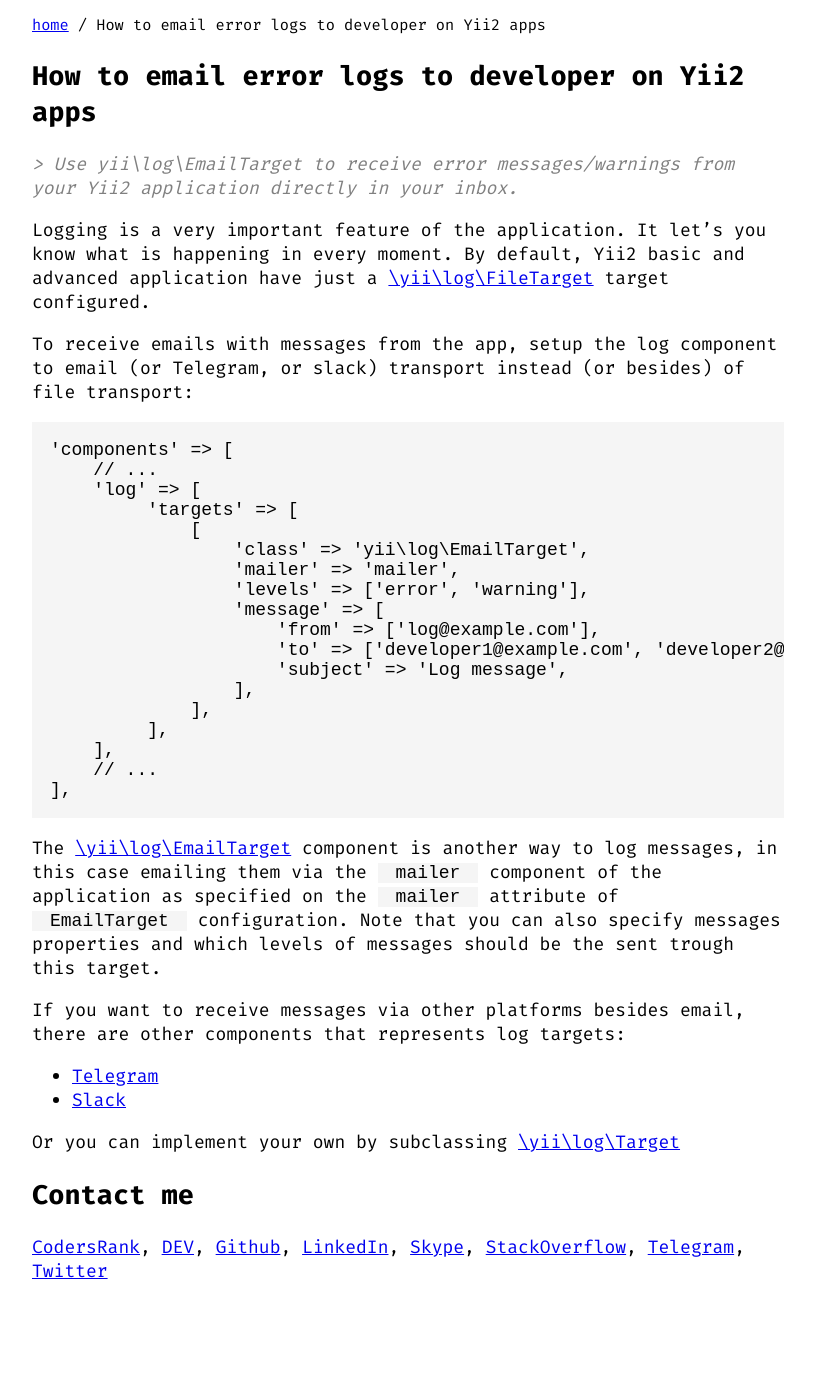
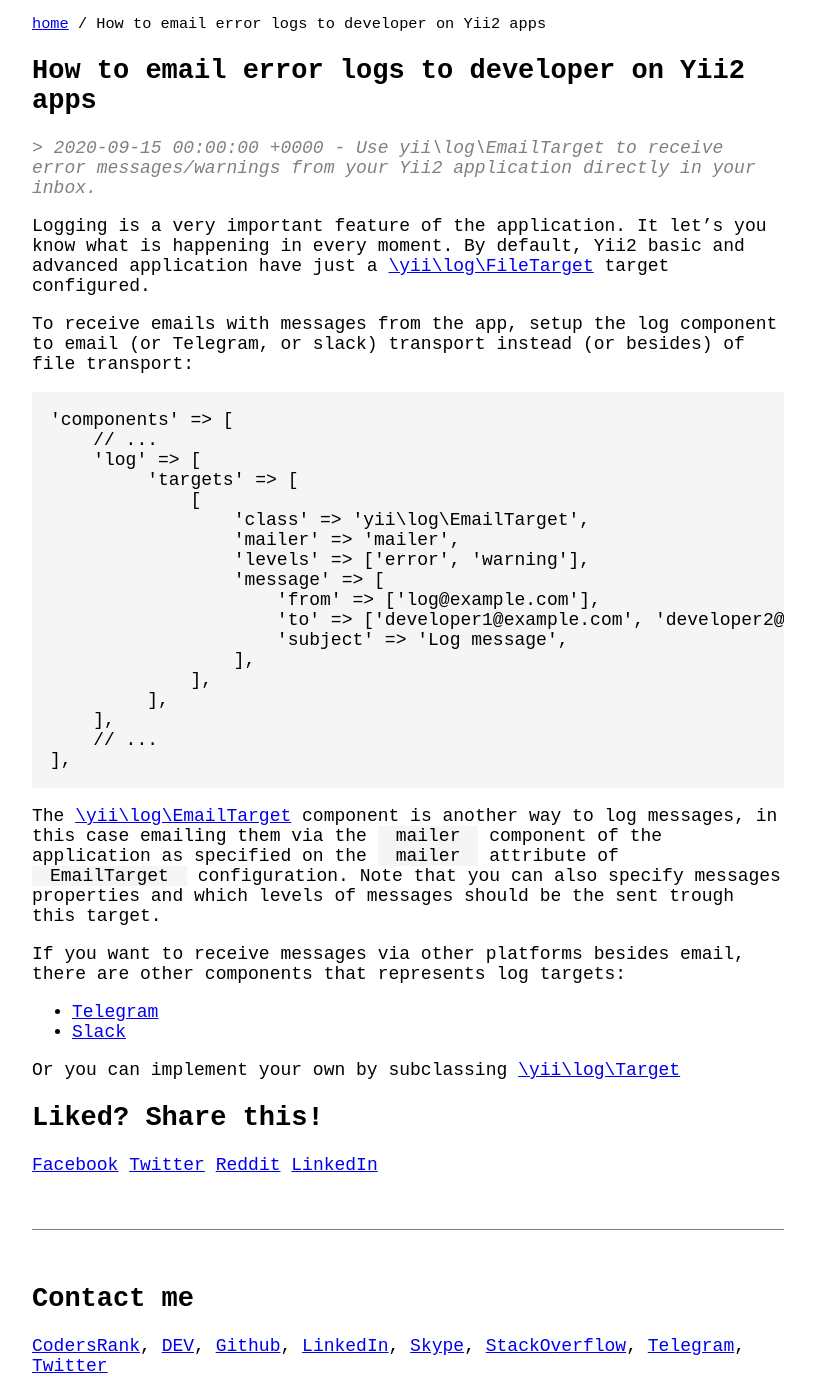
Before and after one commit to glpzzz/glpzzz.github.io, a Jekyll site: the page built from _posts/2020-09-15-yii2-email-error-logs.md, in a window 1280 px wide. Shown: the whole page, without its empty margins (232-1047 px from the left). Built offline with Jekyll 4.4.1, drawn with Linux system fonts in a browser that asks for light colours; comment, search, counter and statistics services are not loaded; before the commit the page ends 1301 px from its top, so only the background shows below that.

Commit message:
add share buttons, remove fira code

```diff
--- a/_layouts/home.html
+++ b/_layouts/home.html
@@ -35,10 +35,9 @@
     <meta name="twitter:description" content="{% if page.description %}{{ page.description }}{% else %}{{ site.description }}{% endif %}">
     <meta name="twitter:image" content="https://glpzzz.github.io/glpzzz.jpg">
 
-    <link href="https://fonts.googleapis.com/css2?family=Fira+Code:wght@400;700&display=swap" rel="stylesheet">
     <style>
         body {
-            font-family: 'Fira Code', monospace;
+            font-family: monospace;
             font-size: 18px;
             padding: 1em;
         }
@@ -98,6 +97,29 @@
                 float: right;
             }
 
+        }
+
+        ul.share-buttons {
+            list-style: none;
+            padding: 0;
+            padding-bottom: 3em;
+            margin-bottom: 3em;
+            border-bottom: 1px solid rgb(128,128,128);
+        }
+
+        ul.share-buttons li {
+            display: inline;
+        }
+
+        ul.share-buttons .sr-only {
+            position: absolute;
+            clip: rect(1px 1px 1px 1px);
+            clip: rect(1px, 1px, 1px, 1px);
+            padding: 0;
+            border: 0;
+            height: 1px;
+            width: 1px;
+            overflow: hidden;
         }
     </style>
 
@@ -161,11 +183,24 @@
             <header>
                 <h1>{{page.title}}</h1>
                 {% if page.description %}
-                <p>{{ page.description }}</p>
+                    <p>{{page.date}} - {{ page.description }}</p>
                 {% endif %}
             </header>
 
             {{ content }}
+
+            {% if page.title != "Hello World!" %}
+                <footer>
+                    <h2>Liked? Share this!</h2>
+                    <ul class="share-buttons" data-source="simplesharingbuttons.com">
+                        <li><a href="https://www.facebook.com/sharer/sharer.php?u=http%3A%2F%2Fglpzzz.github.io&quote=" target="_blank" title="Share on Facebook" onclick="window.open('https://www.facebook.com/sharer/sharer.php?u=' + encodeURIComponent(document.URL) + '&quote=' + encodeURIComponent(document.URL)); return false;">Facebook</a></li>
+                        <li><a href="https://twitter.com/intent/tweet?source=http%3A%2F%2Fglpzzz.github.io&text=:%20http%3A%2F%2Fglpzzz.github.io&via=glpzzz" target="_blank" title="Tweet" onclick="window.open('https://twitter.com/intent/tweet?text=' + encodeURIComponent(document.title) + ':%20'  + encodeURIComponent(document.URL)); return false;">Twitter</a></li>
+                        <li><a href="http://www.reddit.com/submit?url=http%3A%2F%2Fglpzzz.github.io&title=" target="_blank" title="Submit to Reddit" onclick="window.open('http://www.reddit.com/submit?url=' + encodeURIComponent(document.URL) + '&title=' +  encodeURIComponent(document.title)); return false;">Reddit</a></li>
+                        <li><a href="http://www.linkedin.com/shareArticle?mini=true&url=http%3A%2F%2Fglpzzz.github.io&title=&summary=&source=http%3A%2F%2Fglpzzz.github.io" target="_blank" title="Share on LinkedIn" onclick="window.open('http://www.linkedin.com/shareArticle?mini=true&url=' + encodeURIComponent(document.URL) + '&title=' +  encodeURIComponent(document.title)); return false;">LinkedIn</a></li>
+                    </ul>
+                </footer>
+            {% endif %}
+
         </article>
     </main>
     <footer>
@@ -181,6 +216,8 @@
             <li><a href="https://twitter.com/glpzzz" target="_blank" rel="noopener">Twitter</a></li>
         </ul>
     </footer>
+
+    <script async src="https://platform.twitter.com/widgets.js" charset="utf-8"></script>
 </body>
 
 </html>
```
